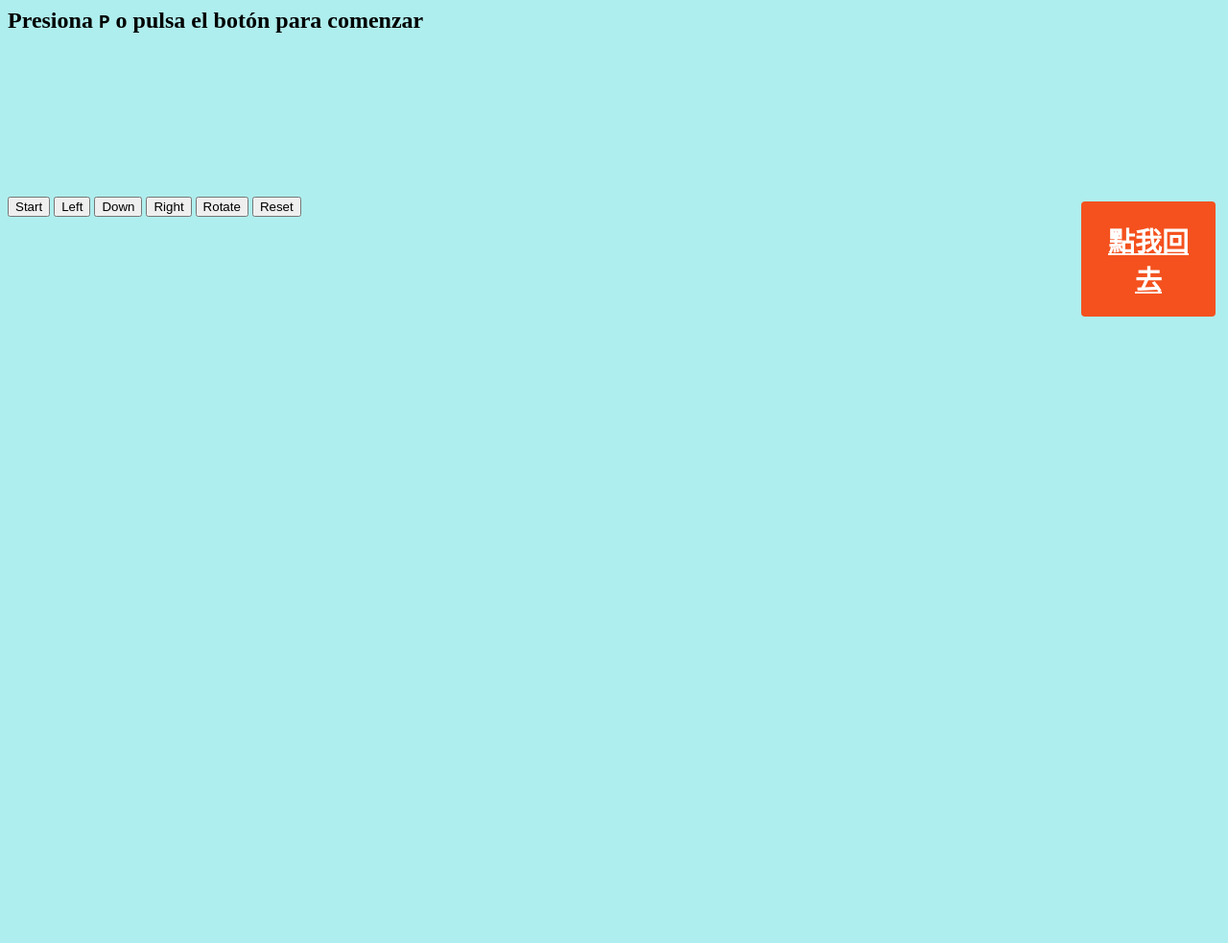
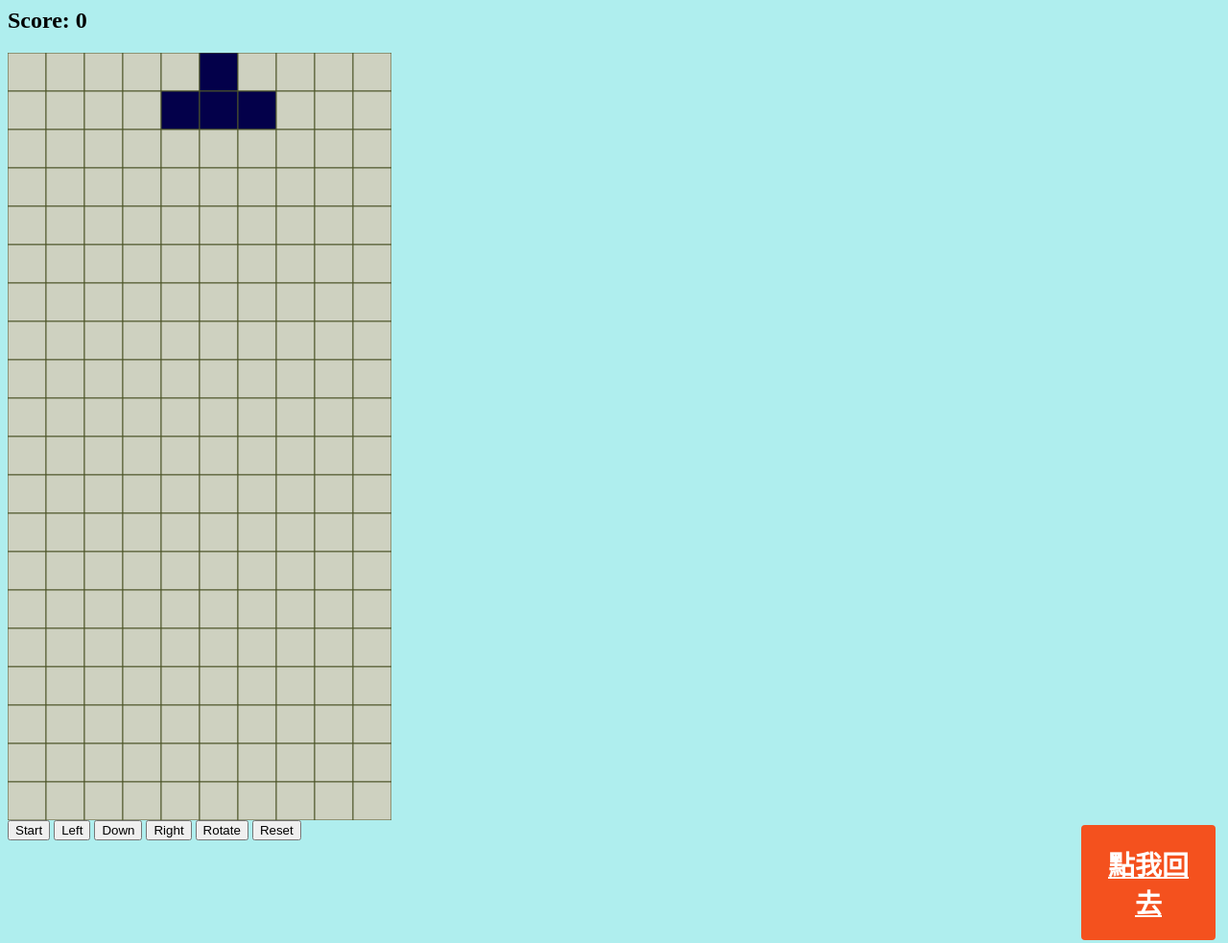
Before and after one commit to soulcat1128/test, a plain HTML site: page game.html in a window 1280 px wide. Shown: the whole page at 96% size. Before the commit the page ends 800 px from the top, so only its background shows below. Drawn offline with Linux system fonts and the light colour scheme.

Commit message:
Update game.html

```diff
--- a/game.html
+++ b/game.html
@@ -36,5 +36,5 @@
 </main>
 
 </body>
-<script src="js/tetris.js"></script>
+<script src="tetris.js"></script>
 </html>
```
